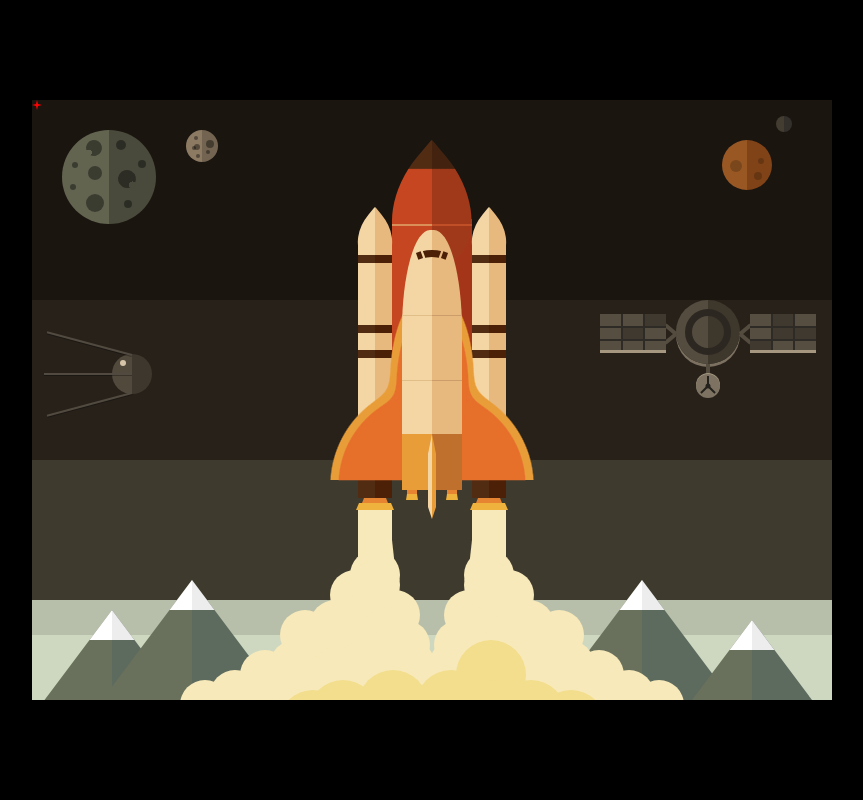
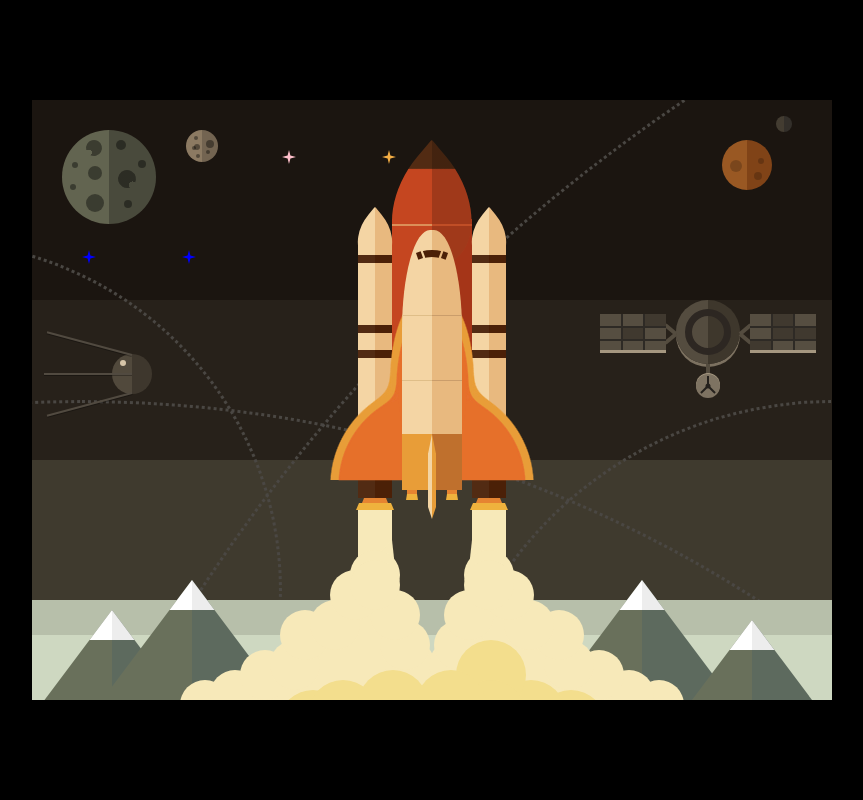
Before and after one commit to jimmaaay/CSS-Space-Scene, a website: page src/index.html in a window 1280 px wide. Shown: the whole page, without its empty margins (208-1071 px from the left). Drawn offline with nearby package versions, Linux system fonts and the light colour scheme; files that its build step writes are made by us from their sources.

Commit message:
Added space linez

```diff
--- a/src/index.html
+++ b/src/index.html
@@ -81,6 +81,10 @@
     </div>
 
     <section class="space">
+      <div class="space__line space__line--1"></div>
+      <div class="space__line space__line--2"></div>
+      <div class="space__line space__line--3"></div>
+      <div class="space__line space__line--4"></div>
 
       <div class="sputnik">
         <span class="sputnik__aerial sputnik__aerial--1"></span>
@@ -140,6 +144,8 @@
       <p class="planet planet--4"></p>
 
       <span class="star"></span>
+
+
     </section>
 
     <section class="earth">
--- a/src/styles/_space.scss
+++ b/src/styles/_space.scss
@@ -11,4 +11,37 @@
     #27211a 36em,
     #3f3a2e 36em,
   );
+
+  &__line {
+    width: var(--dimensions);
+    height: var(--dimensions);
+    border: 0.3em dotted #4a4743;
+    border-radius: 50%;
+    position: absolute;
+
+    &--1 {
+      --dimensions: 70em;
+      bottom: -24em;
+      left: -45em;
+    }
+
+    &--2 {
+      --dimensions: 250em;
+      top: 30em;
+      right: -50em;
+    }
+
+    &--3 {
+      --dimensions: 80em;
+      top: 30em;
+      right: -40em;
+    }
+
+    &--4 {
+      --dimensions: 350em;
+      top: -30em;
+      left: -12em;
+    }
+
+  }
 }
--- a/src/styles/_star.scss
+++ b/src/styles/_star.scss
@@ -1,8 +1,22 @@
 // @see https://stackoverflow.com/questions/40552950/is-it-possible-to-generate-a-box-shadow-that-follows-the-shape-of-a-clip-path-po
 .star {
   display: block;
-  clip-path: polygon(50% 0%, 60% 40%, 100% 50%, 60% 60%, 50% 100%, 40% 60%, 0% 50%, 40% 40%);
-  width: 1em;
-  height: 1em;
-  background: red;
+  position: absolute;
+  top: 0;
+  right: 0;
+  left: 0;
+  bottom: 0;
+  filter: drop-shadow(-100px 0 0 pink) drop-shadow(-200px 100px 0 blue);
+
+  &::before {
+    content: '';
+    display: block;
+    clip-path: polygon(50% 0%, 60% 40%, 100% 50%, 60% 60%, 50% 100%, 40% 60%, 0% 50%, 40% 40%);
+    width: 1.4em;
+    height: 1.4em;
+    background: #f4ae45;
+    position: absolute;
+    left: 35em;
+    top: 5em;
+  }
 }
```
